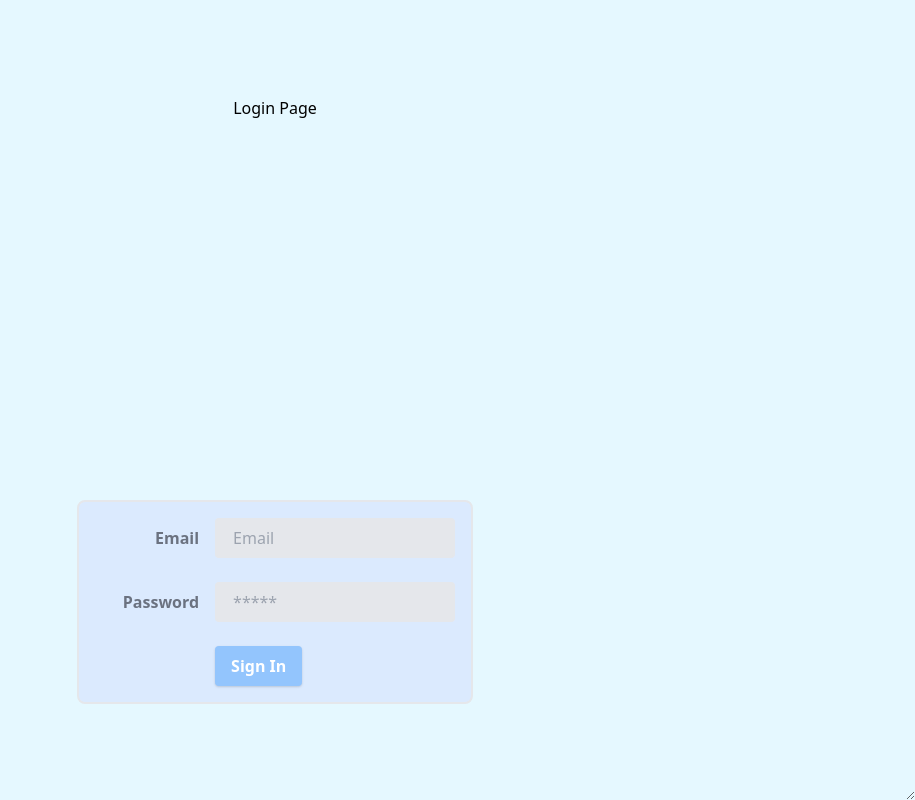
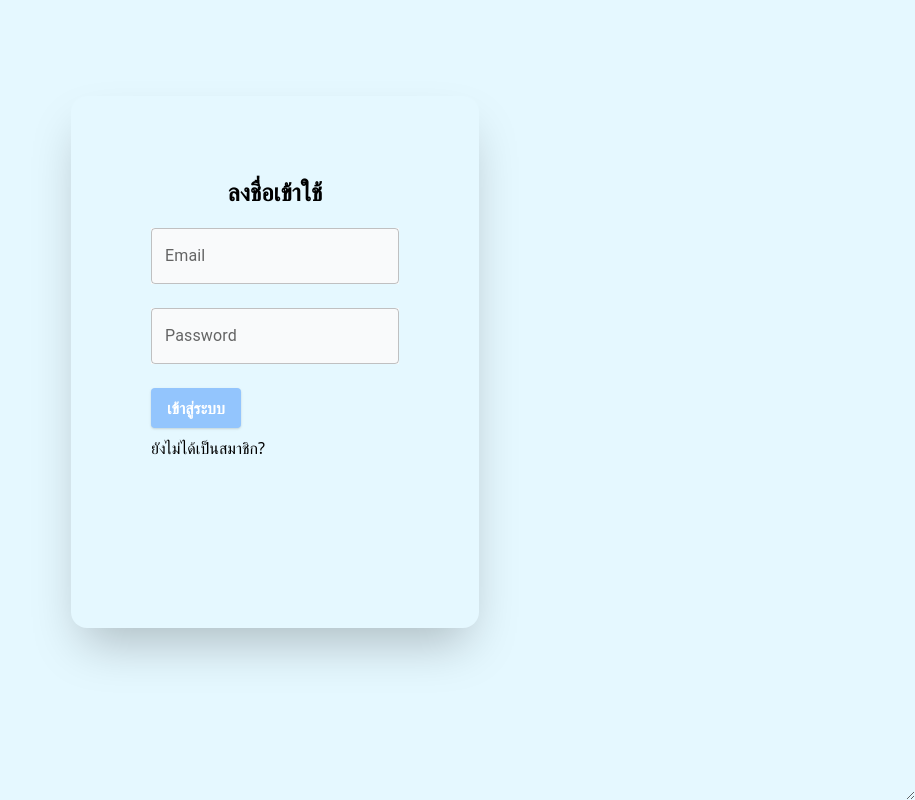
Before and after one commit to JuneKR/money-mate, a Next.js app in the folder frontend/: page /UserManagement/login in a window 1280 px wide. Shown: the whole page, without its empty margins (365-1280 px from the left). Built offline with nearby package versions, Linux system fonts and the light colour scheme.

Commit message:
change a bit login and redirect first page to login

```diff
--- a/frontend/src/pages/UserManagement/login.tsx
+++ b/frontend/src/pages/UserManagement/login.tsx
@@ -1,7 +1,8 @@
-import React, { useState } from 'react';
-import { useRouter } from 'next/router';
-import styles from '@/styles/Home.module.css'
-import Head from 'next/head';
+import React, { useState } from "react";
+import { useRouter } from "next/router";
+import styles from "@/styles/Home.module.css";
+import Head from "next/head";
+import TextField from "@mui/material/TextField";
 const LoginPage: React.FC = () => {
   const [email, setEmail] = useState("");
   const [password, setPassword] = useState("");
@@ -9,36 +10,41 @@ const LoginPage: React.FC = () => {
 
   const loginUser = async () => {
     try {
-        console.log('Called')
-        const response = await fetch('http://localhost:8080/login', {
-            method: 'POST',
-            headers: { 'Content-Type': 'application/json' },
+      console.log("Called");
+      const response = await fetch("http://localhost:8080/login", {
+        method: "POST",
+        headers: { "Content-Type": "application/json" },
         body: JSON.stringify({ email, password }),
-            credentials: 'include'
-        })
+        credentials: "include",
+      });
       if (response.ok) {
         const data = await response.json();
-            const { user_id, first_name, last_name, email } = data
-            console.log(data)
-            localStorage.setItem('user', JSON.stringify({ user_id, first_name, last_name, email }));
-            router.push('/');
-        }
-        else {
+        const { user_id, first_name, last_name, email } = data;
+        console.log(data);
+        localStorage.setItem(
+          "user",
+          JSON.stringify({ user_id, first_name, last_name, email })
+        );
+        router.push("/landingPage");
+      } else {
         const errorData = await response.json();
         console.log(errorData);
       }
-    } catch(error) {
-        console.error(error)
+    } catch (error) {
+      console.error(error);
     }
-  }
+  };
 
   const handleSubmit = async (e: React.FormEvent<HTMLFormElement>) => {
     e.preventDefault();
     await loginUser();
-  }
+  };
+
+  const handleRegister = () => {
+    router.push("/UserManagement/register");
+  };
 
   return (
-
     <>
       <Head>
         <title>Login</title>
@@ -47,60 +53,55 @@ const LoginPage: React.FC = () => {
         <link rel="icon" href="/favicon.ico" />
       </Head>
       <main className={styles.main}>
-
-        <h1 className='text-black'>Login Page</h1>
-            <div className="p-4 mx-12 bg-blue-100 border-2 rounded-lg hover:bg-blue-200 dark:border-gray-700">
-                <div className='flex items-center justify-center'>
-                    <form
-                        className="w-full max-w-sm"
-                        onSubmit={handleSubmit}
+        <div>
+          <div
+            style={{ backgroundColor: "#E5F8FF" }}
+            className="p-20 shadow-2xl rounded-2xl"
           >
+            <h1 className="flex items-center justify-center text-black font-bold text-2xl pb-5">
+              ลงชื่อเข้าใช้
+            </h1>
+            <div className="flex items-center justify-center pb-20 grid">
+              <form onSubmit={handleSubmit} className="w-max">
                 <div className="mb-6 md:flex md:items-center">
-                        <div className="md:w-1/3">
-                        <label className="block pr-4 mb-1 font-bold text-gray-500 md:text-right md:mb-0" htmlFor="inline-full-name">
-                            Email
-                        </label>
-                        </div>
-                        <div className="md:w-2/3">
-                        <input
-                            className="w-full px-4 py-2 leading-tight text-gray-700 bg-gray-200 border-2 border-gray-200 rounded appearance-none hover:bg-gray-50 focus:outline-none focus:bg-white focus:border-purple-500"
-                            id="inline-full-name"
-                            type="text"
+                  <div className="">
+                    <TextField
+                      id="outlined-basic"
+                      label="Email"
+                      variant="outlined"
+                      className="bg-gray-50 w-max"
                       value={email}
                       onChange={(e) => setEmail(e.target.value)}
-                            placeholder="Email"
                     />
                   </div>
                 </div>
-                    <div className="mb-6 md:flex md:items-center">
-                        <div className="md:w-1/3">
-                        <label className="block pr-4 mb-1 font-bold text-gray-500 md:text-right md:mb-0" htmlFor="inline-password">
-                            Password
-                        </label>
-                        </div>
-                        <div className="md:w-2/3">
-                        <input
-                            className="w-full px-4 py-2 leading-tight text-gray-700 bg-gray-200 border-2 border-gray-200 rounded appearance-none hover:bg-gray-50 focus:outline-none focus:bg-white focus:border-purple-500"
-                            id="inline-password"
-                            type="password"
+                <div className="mb-6 flex items-center">
+                  <div className="">
+                    <TextField
+                      id="outlined-basic"
+                      label="Password"
+                      variant="outlined"
+                      className="bg-gray-50 w-max"
                       value={password}
                       onChange={(e) => setPassword(e.target.value)}
-                            placeholder="*****"
                     />
                   </div>
                 </div>
-                    <div className="md:flex md:items-center">
-                        <div className="md:w-1/3"></div>
-                        <div className="md:w-2/3">
+                <div className="flex items-center">
+                  <div className="">
                     <button
                       className="px-4 py-2 font-bold text-white bg-blue-300 rounded shadow hover:bg-blue-500 focus:shadow-outline focus:outline-none"
                       type="submit"
                     >
-                            Sign In
+                      เข้าสู่ระบบ
                     </button>
                   </div>
                 </div>
               </form>
+              <div className="py-2" >
+                <button onClick={handleRegister} ><p className="text-black">ยังไม่ได้เป็นสมาชิก?</p></button>
+              </div>
+            </div>
           </div>
         </div>
       </main>
--- a/frontend/src/pages/index.tsx
+++ b/frontend/src/pages/index.tsx
@@ -2,7 +2,7 @@ import Head from 'next/head'
 import Image from 'next/image'
 import { Inter } from '@next/font/google'
 import styles from '@/styles/Home.module.css'
-import Body from '@/pages/landingPage'
+import Body from '@/pages/UserManagement/login'
 
 const inter = Inter({ subsets: ['latin'] })
 
@@ -10,12 +10,12 @@ export default function Home() {
   return (
     <>
       <Head>
-        <title>Emergency Chamber</title>
+        <title>Welcome</title>
         <meta name="description" content="Generated by create next app" />
         <meta name="viewport" content="width=device-width, initial-scale=1" />
         <link rel="icon" href="/favicon.ico" />
       </Head>
-      <Body index={0}/>
+      <Body/>
     </>
   )
 }
```
Also changed, not shown: frontend/src/pages/UserManagement/register.tsx (+86 -64 lines). Lines whose indentation alone changed are shown as unchanged.
